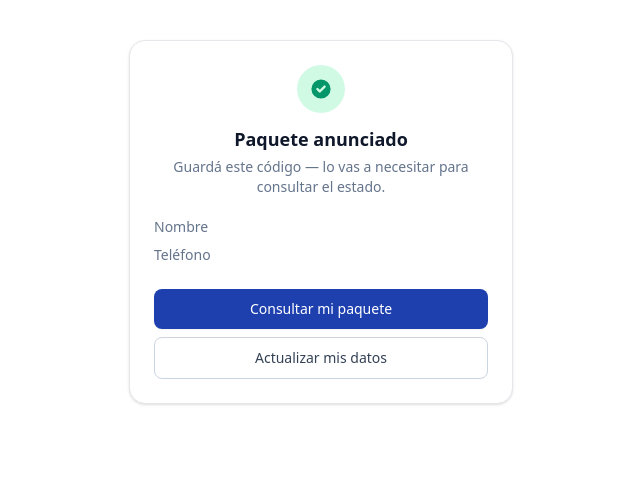
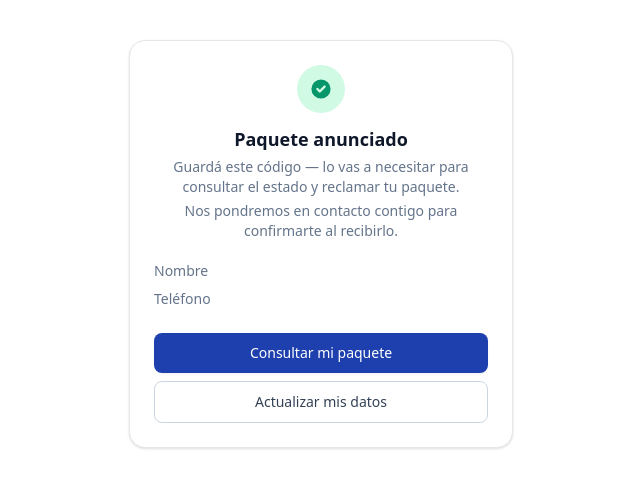
Before and after one commit to jemavidev/PaqueteX, a FastAPI app: template src/app/web/templates/announce/confirmacion.html in a window 1280 px wide. Shown: the part 65-553 px from the top of the page, without its empty margins (319-959 px from the left). Run offline with FastAPI, Linux system fonts and the light colour scheme; the template is opened without the code that fills it, so the values that code supplies are empty.

Commit message:
fix(anunciar): amplía subtítulo y agrega nota de contacto bajo el código
Pedido pendiente sobre /anunciar (confirmación) que no se había
registrado ni implementado en ninguna ronda anterior:

- Subtítulo: "Guardá este código — lo vas a necesitar para consultar
  el estado." -> "... y reclamar tu paquete."
- Nueva nota bajo el bloque del código, mismo estilo que el subtítulo:
  "Nos pondremos en contacto contigo para confirmarte al recibirlo."

confirmacion_exito() (components/_confirmacion.html) gana un parámetro
opcional nota_codigo=none -- independiente de `codigo` (mismo criterio
que `subtitulo`) para no atar la nota a que exista un código.

8/8 test_announce.py + 436/436 suite completa. Registrado como ticket
03 en .scratch/pendientes-cliente/.

```diff
--- a/src/app/web/templates/announce/confirmacion.html
+++ b/src/app/web/templates/announce/confirmacion.html
@@ -3,7 +3,7 @@
 {% block title %}Paquete anunciado — PAQUETEX{% endblock %}
 {% block content %}
 <div class="px-4 py-10">
-  {% call confirmacion_exito('Paquete anunciado', codigo=access_code, subtitulo='Guardá este código — lo vas a necesitar para consultar el estado.') %}
+  {% call confirmacion_exito('Paquete anunciado', codigo=access_code, subtitulo='Guardá este código — lo vas a necesitar para consultar el estado y reclamar tu paquete.', nota_codigo='Nos pondremos en contacto contigo para confirmarte al recibirlo.') %}
     <dl class="mt-5 text-left text-sm space-y-2">
       {{ fila_dato('Nombre', nombre, destacado=true) }}
       {{ fila_dato('Teléfono', telefono, destacado=true) }}
--- a/src/app/web/templates/components/_confirmacion.html
+++ b/src/app/web/templates/components/_confirmacion.html
@@ -12,7 +12,8 @@
     {% from 'components/_confirmacion.html' import confirmacion_exito, fila_dato %}
 
     {% call confirmacion_exito('Paquete anunciado', codigo=access_code,
-                                subtitulo='Guardá este código — lo vas a necesitar para consultar el estado.') %}
+                                subtitulo='Guardá este código — lo vas a necesitar para consultar el estado y reclamar tu paquete.',
+                                nota_codigo='Nos pondremos en contacto contigo para confirmarte al recibirlo.') %}
       <dl class="mt-5 text-left text-sm space-y-2">
         {{ fila_dato('Nombre', nombre, destacado=true) }}
         {{ fila_dato('Teléfono', telefono, destacado=true) }}
@@ -27,17 +28,19 @@
     {% endcall %}
 
   El macro solo define la cáscara fija (tarjeta + ícono de éxito + título + subtítulo + bloque de
-  código) — la recapitulación de datos y los enlaces de acción se inyectan vía `{% call %}` porque
-  varían por página (número de campos, hrefs) y este es, por ahora, un patrón de una sola pantalla
-  real; no vale la pena fijar params rígidos para un caso de uso que todavía no existe. `codigo` es
-  opcional (`None` omite el bloque completo) para no atar el macro a paquetes específicamente, por
-  si mañana hace falta una confirmación de éxito sin código (ej. "cuenta creada").
+  código + nota bajo el código) — la recapitulación de datos y los enlaces de acción se inyectan vía
+  `{% call %}` porque varían por página (número de campos, hrefs) y este es, por ahora, un patrón de
+  una sola pantalla real; no vale la pena fijar params rígidos para un caso de uso que todavía no
+  existe. `codigo` es opcional (`None` omite el bloque completo) para no atar el macro a paquetes
+  específicamente, por si mañana hace falta una confirmación de éxito sin código (ej. "cuenta
+  creada"). `nota_codigo` es independiente de `codigo` (mismo estilo que `subtitulo`, no atado a que
+  haya código) para no bloquear un caso de uso futuro sin código pero con nota.
 
   `fila_dato(etiqueta, valor)` es un helper opcional para las filas de la recapitulación — no es
   obligatorio usarlo, cualquier contenido cabe en el `{% call %}`.
 #}
 
-{% macro confirmacion_exito(titulo, subtitulo=none, codigo=none, etiqueta_codigo='Código de acceso') %}
+{% macro confirmacion_exito(titulo, subtitulo=none, codigo=none, etiqueta_codigo='Código de acceso', nota_codigo=none) %}
 <div class="max-w-sm mx-auto bg-white border border-gray-200 rounded-2xl shadow p-6 text-center">
   <div class="mx-auto h-12 w-12 rounded-full bg-emerald-100 text-emerald-600 flex items-center justify-center mb-3">
     <svg class="h-6 w-6" viewBox="0 0 20 20" fill="currentColor" aria-hidden="true"><path fill-rule="evenodd" d="M10 18a8 8 0 100-16 8 8 0 000 16zm3.707-9.293a1 1 0 00-1.414-1.414L9 10.586 7.707 9.293a1 1 0 00-1.414 1.414l2 2a1 1 0 001.414 0l4-4z" clip-rule="evenodd"/></svg>
@@ -52,6 +55,9 @@
     <p class="text-4xl font-bold tracking-[0.35em] text-blue-800 mt-1">{{ codigo }}</p>
   </div>
   {%- endif %}
+  {%- if nota_codigo %}
+  <p class="text-sm text-slate-500 mt-1">{{ nota_codigo }}</p>
+  {%- endif %}
   {%- if caller %}
   {{ caller() }}
   {%- endif %}
```
